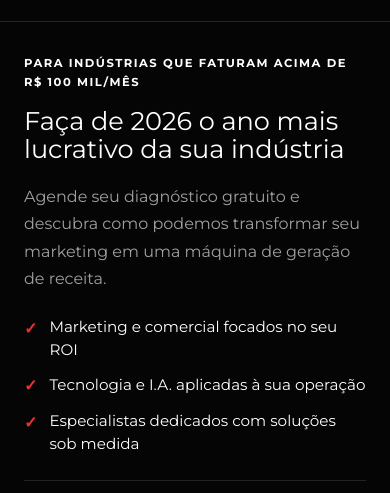
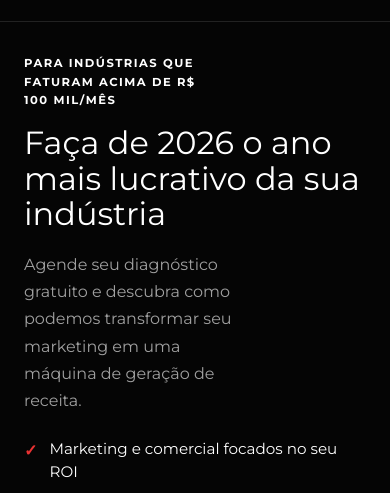
Before and after one commit to admGenuine/lp-genuine, a website built with Vite: page index.html in a window 390 px wide. Shown: the part 73-566 px from the top of the page. Built offline with nearby package versions, Linux system fonts and the light colour scheme; a script that the page names is missing.

Commit message:
adjust hero mobile layout, font sizes and partner logos
Co-Authored-By: Claude Sonnet 4.6 <noreply@anthropic.com>

```diff
--- a/style.css
+++ b/style.css
@@ -171,7 +171,7 @@ h1, h2, h3, h4 {
 }
 
 .hero-content h1 {
-    font-size: clamp(1.6rem, 3.2vw, 2.8rem);
+    font-size: 32px;
     line-height: 1.1;
     margin-bottom: 1.5rem;
     font-weight: 500;
@@ -1289,9 +1289,9 @@ input:focus, select:focus {
     .grid-3 { grid-template-columns: repeat(2, 1fr); }
     .hero-grid { grid-template-columns: 1fr; text-align: left; gap: 2rem; }
     .hero-content { padding-top: 0; }
-    .hero-eyebrow { margin-bottom: 1rem; }
+    .hero-eyebrow { margin-bottom: 1rem; max-width: 200px; }
     .hero-content h1 { margin-bottom: 1.25rem; }
-    .hero-subtitle { margin-bottom: 1.5rem; }
+    .hero-subtitle { margin-bottom: 1.5rem; max-width: 220px; }
     .hero-checklist { margin-bottom: 1.5rem; gap: 0.75rem; }
     .hero-partners { padding-top: 1.25rem; }
     .grid-2-1 { grid-template-columns: 1fr; gap: 2rem; }
```
